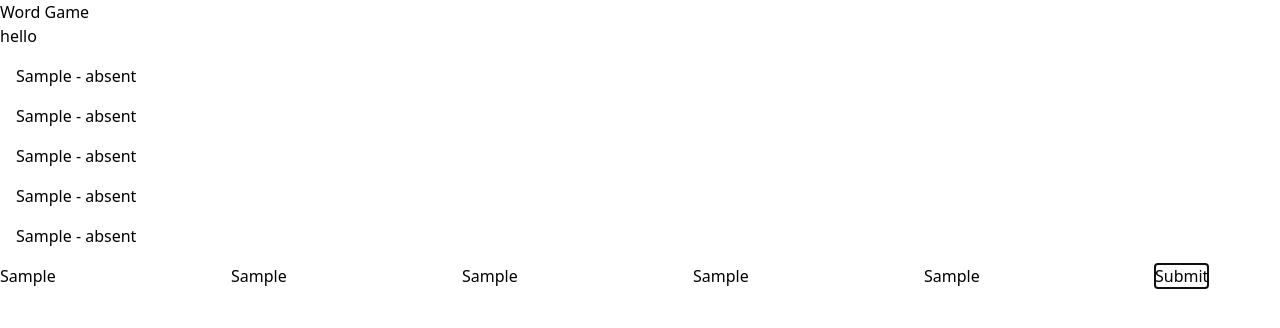
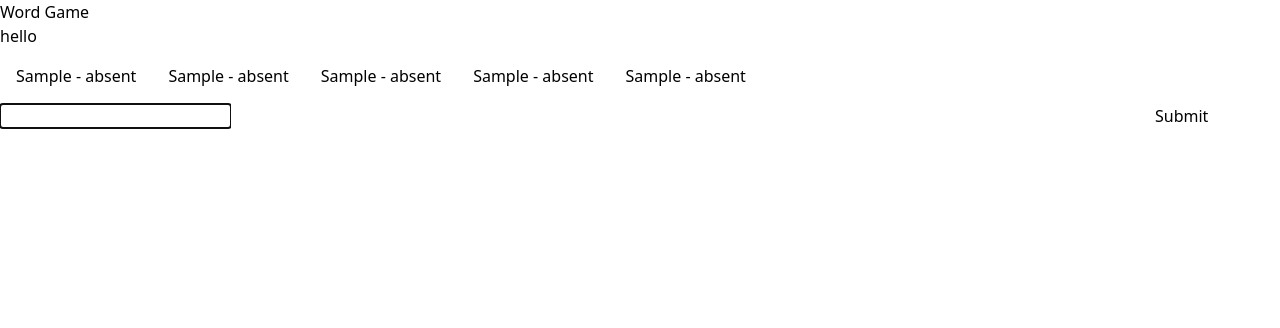
Before and after one commit to timjquigg/word-game, a Next.js app: page / in a window 1280 px wide. Both pictures are taken after typing "Sample", "Sample", "Sample", "Sample", "Sample" into the empty fields and a click on the button "Submit". Shown: the top 328 px of the page. Built offline with nearby package versions, Linux system fonts and the light colour scheme.

Commit message:
Reset inputs after submit.

```diff
--- a/components/attempts/index.tsx
+++ b/components/attempts/index.tsx
@@ -15,7 +15,11 @@ export default function Attempts() {
         </div>
       );
     });
-    return <div key={i}>{attempt}</div>;
+    return (
+      <div key={i} className="flex">
+        {attempt}
+      </div>
+    );
   });
 
   return <div>{attemptList}</div>;
--- a/components/search/searchSquare.tsx
+++ b/components/search/searchSquare.tsx
@@ -1,6 +1,6 @@
 "use client";
 import { inputContext } from "@/providers/inputProvider";
-import { useContext, useState } from "react";
+import { useContext, useEffect, useState } from "react";
 
 type Props = {
   id: number;
@@ -16,6 +16,10 @@ export default function SearchSquare(props: Props) {
     updateFocus(props.id + 1);
   };
 
+  useEffect(() => {
+    setValue(input[props.id]);
+  }, [input, props.id]);
+
   const reset = () => {
     setValue("");
   };
--- a/providers/inputProvider.tsx
+++ b/providers/inputProvider.tsx
@@ -24,7 +24,7 @@ export const inputContext = createContext<InputContext>({
 
 export default function InputProvider(props: Props) {
   const [focus, setFocus] = useState(0);
-  const [input, setinput] = useState<string[]>(Array(5).fill(""));
+  const [input, setInput] = useState<string[]>(Array(5).fill(""));
   const { updateAttempts } = useContext(attemptsContext);
 
   const answer = "hello";
@@ -34,14 +34,20 @@ export default function InputProvider(props: Props) {
   };
 
   const updateinput = (id: number, letter: string) => {
-    setinput((prev) => {
+    setInput((prev) => {
       const newinput = [...prev];
       newinput[id] = letter;
       return newinput;
     });
   };
 
-  // const submitInput = (guess: string[], target: string) => {
+  const resetInput = () => {
+    setInput((prev) => {
+      const newInput = Array(5).fill("");
+      return newInput;
+    });
+  };
+
   const submitInput = (guess?: string[], target?: string) => {
     if (guess === undefined) {
       guess = input;
@@ -50,6 +56,8 @@ export default function InputProvider(props: Props) {
       target = answer;
     }
     updateAttempts(guess, target);
+    updateFocus(0);
+    resetInput();
   };
 
   useEffect(() => {
```
